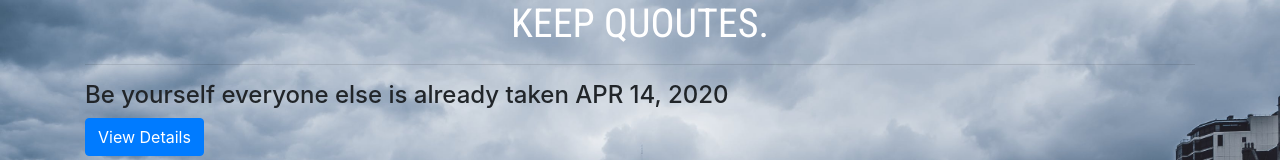
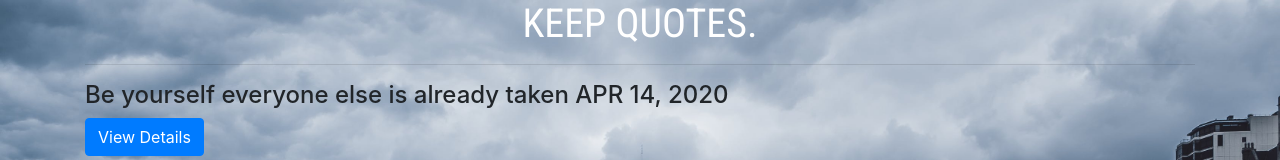
Before and after one commit to osman2491/quotes-app, an Angular app: page / in a window 1280 px wide. Shown: the top 160 px of the page. Built offline with nearby package versions, Linux system fonts and the light colour scheme.

Commit message:
Update quotes.component.html

```diff
--- a/src/app/quotes/quotes.component.html
+++ b/src/app/quotes/quotes.component.html
@@ -1,5 +1,5 @@
 <div class="container">
-    <h1>KEEP QUOUTES.</h1>
+    <h1>KEEP QUOTES.</h1>
     <hr>
 
     <div class="row">
```
